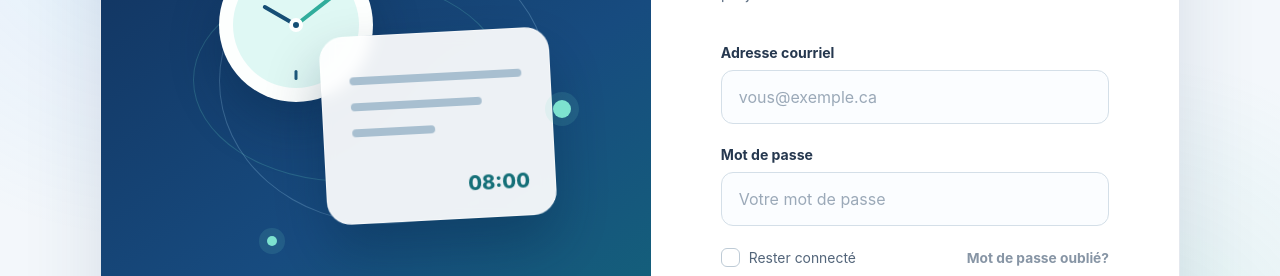
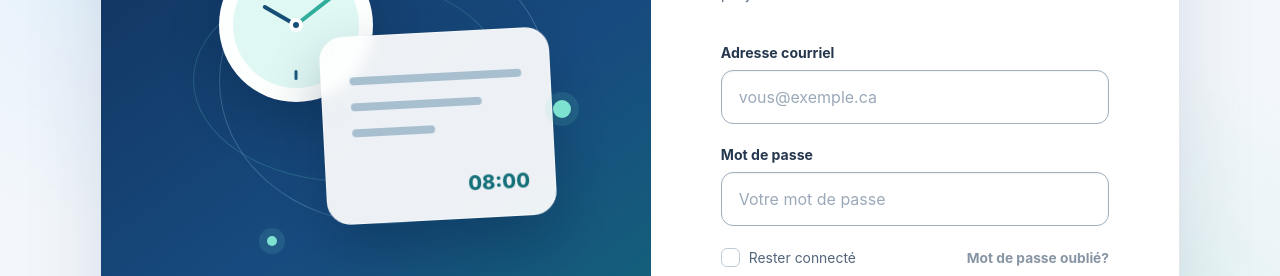
Before and after one commit to mobilitek/ElysaOnTime, a React (Vite) app in the folder web/: page / in a window 1280 px wide. Shown: the part 269-545 px from the top of the page. Built offline with nearby package versions, Linux system fonts and the light colour scheme; no server answers.

Commit message:
style: improve editable field visibility

```diff
--- a/web/src/styles.css
+++ b/web/src/styles.css
@@ -373,3 +373,38 @@ input[type="email"]:focus, input[type="password"]:focus { border-color: #258ca0;
   .confidential-switch { display: none; }
   .profile-grid { grid-template-columns: 1fr; }
 }
+
+/* Editable controls share a clear visual language throughout the application. */
+input:not([type="checkbox"]):not([type="radio"]),
+select,
+textarea {
+  border-color: #9fb0bf !important;
+  background-color: #fff !important;
+  box-shadow: inset 0 1px 2px rgba(20, 46, 72, 0.06);
+  outline: none;
+  transition: border-color 150ms ease, box-shadow 150ms ease, background-color 150ms ease;
+}
+
+input:not([type="checkbox"]):not([type="radio"]):hover:not(:disabled),
+select:hover:not(:disabled),
+textarea:hover:not(:disabled) {
+  border-color: #6f899e !important;
+}
+
+input:not([type="checkbox"]):not([type="radio"]):focus,
+select:focus,
+textarea:focus {
+  border-color: #168b96 !important;
+  background-color: #fff !important;
+  box-shadow: 0 0 0 4px rgba(22, 139, 150, 0.16), inset 0 1px 2px rgba(20, 46, 72, 0.04) !important;
+}
+
+input:not([type="checkbox"]):not([type="radio"]):disabled,
+select:disabled,
+textarea:disabled {
+  border-color: #d5dee6 !important;
+  color: #7b8998;
+  background-color: #edf2f6 !important;
+  box-shadow: none;
+  cursor: not-allowed;
+}
```
